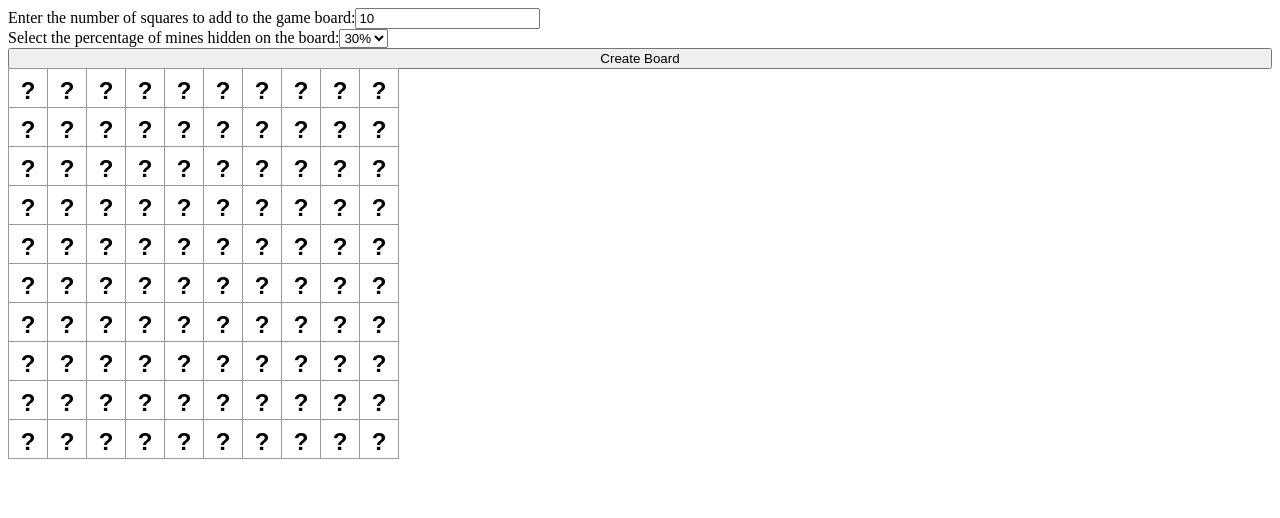
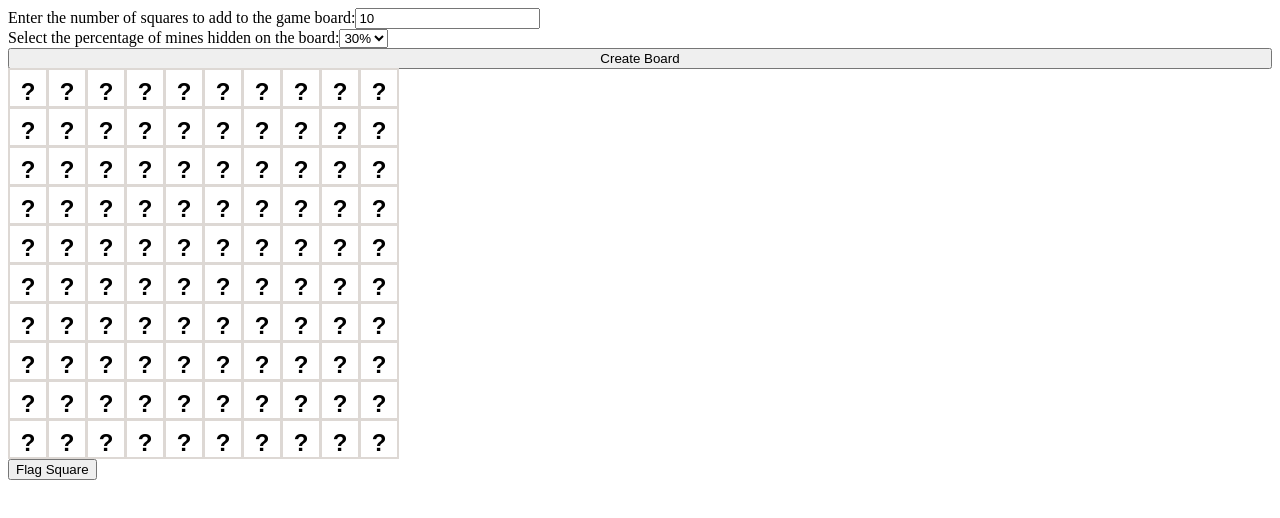
Before and after one commit to zcallanan/React-App-Sweeper, a React (Create React App) app: page / in a window 1280 px wide. Both pictures are taken after a click on the button "Create Board". Shown: the top 518 px of the page. Built offline with nearby package versions, Linux system fonts and the light colour scheme.

Commit message:
Clicking on an empty square checks other neighbors. Flag marking added. Disable button after click.

```diff
--- a/src/components/App.js
+++ b/src/components/App.js
@@ -1,12 +1,16 @@
 import React from 'react';
 import Form from './Form';
 import Row from './Row';
-import { randomIntFromInterval } from '../helpers'
+import Flag from './Flag';
+import { randomIntFromInterval } from '../helpers';
 
 class App extends React.Component {
   // Initialize state
   state = {
-    options: {},
+    options: {
+      size: 0,
+      difficulty: 0
+    },
     bombPercentage: {
       0: "10%",
       1: "20%",
@@ -15,7 +19,8 @@ class App extends React.Component {
       4: "60%",
       5: "75%"
     },
-    squares: {}
+    squares: {},
+    flag: false
   }
 
   // Save Player's game board options
@@ -27,6 +32,16 @@ class App extends React.Component {
     options["difficulty"] = parseInt(difficulty);
     // 3. SetState
     this.setState({ options });
+  }
+
+  onFlagClick = e => {
+    e.preventDefault();
+    // 1. Get state of flag
+    let flag = this.state.flag;
+    // 2. Change flag setting
+    flag = !flag;
+    // 3. Save change
+    this.setState({ flag })
   }
 
   // Generate initial squares state
@@ -52,15 +67,41 @@ class App extends React.Component {
     setTimeout(() => this.setBombs(), 400);
   }
 
-  onSquareClick = squareKey => {
+  checkNeighbors = (squareKey, squares) => {
+    squares[squareKey]['neighbors'].forEach(neighbor => {
+      if (squares[neighbor]['adjacentBombCount'] > 0 && !squares[neighbor]['clicked'] && !squares[neighbor]['hint']) {
+        // If a neighbor has an adjacent bomb, hasn't been clicked or had its hint revealed, then reveal its hint
+        squares[neighbor]['hint'] = true;
+      } else if (squares[neighbor]['adjacentBombCount'] === 0 && !squares[neighbor]['bomb'] && !squares[neighbor]['clicked'] && !squares[neighbor]['hint']) {
+        // If a neighbor has no adjacent bombs, isn't a bomb, has no revealed hint or been clicked, then mark as clicked and check its neighbors
+        squares[neighbor]['clicked'] = true;
+        this.checkNeighbors(neighbor, squares);
+      }
+    })
+    return;
+  }
+
+  onSquareClick = (squareKey, e) => {
     // 1. Copy state
     const squares = { ...this.state.squares };
+    const flag = this.state.flag;
     // 2. Update square
-    squares[squareKey]['clicked'] = true;
-    // If squares[squareKey]['adjacentBombCount'] === 0 && !squares[squareKey]['bomb']
-      // Then iterate through all of its neighbors to check if
-        // a. Those have no adjacentBombCount, if so, check all its neighbors and so on (recursively)
-        // b. If neighbor has an adjacentBombCount, then set hint to true
+    if (flag) {
+      // If marking a flag is active, then mark only that square and then save to state
+      squares[squareKey]['marked'] = !squares[squareKey]['marked'];
+    } else {
+      // If not marking a flag, then mark as clicked and evaluate
+      squares[squareKey]['clicked'] = true;
+      // e.currentTarget.setAttribute("disabled", "")
+      if (squares[squareKey]['adjacentBombCount'] > 0 && !squares[squareKey]['bomb']) {
+        // Click on a square with an adjacent bomb, reveal its hint
+        squares[squareKey]['hint'] = true;
+      }
+      if (!squares[squareKey]['bomb']) {
+        // Check neighbors to determine whether to click them or show their hint. Those with hints CAN be bombs
+        this.checkNeighbors(squareKey, squares);
+      }
+    }
     // 3. Save state
     this.setState({ squares });
   }
@@ -178,6 +219,7 @@ class App extends React.Component {
           percentages={this.state.bombPercentage}
         />
         {rows}
+        <Flag onFlagClick={this.onFlagClick}/>
       </div>
     )
   }
--- /dev/null
+++ b/src/components/Flag.js
@@ -0,0 +1,17 @@
+import React from 'react';
+
+class Flag extends React.Component {
+  render() {
+    return (
+      <div>
+        <form onSubmit={this.props.onFlagClick}>
+          <button>Flag Square</button>
+        </form>
+      </div>
+
+    )
+  }
+
+}
+
+export default Flag;
--- a/src/components/Square.js
+++ b/src/components/Square.js
@@ -8,26 +8,51 @@ class Square extends React.Component {
     const bomb = squareState.bomb;
     const clicked = squareState.clicked;
     const hint = squareState.hint;
+    const marked = squareState.marked;
     if (bomb && clicked) {
+      // If it's a bomb and clicked, show the bomb
       return (
         <div >
-          <img className="bomb-image" src="/images/bomb.png" alt="bomb"/>
+          <img className="image" src="/images/bomb.png" alt="B"/>
         </div>)
-    } else if (!bomb && adjacentBombCount > 0 && (hint || clicked)) {
+    } else if (marked && !clicked) {
       return (
-        <span className={`${adjacentBombCount}-neighbors`}>{adjacentBombCount}</span>
+        <img className="image" src="/images/flag.png" alt="F"/>
       )
-    } else if (!bomb && adjacentBombCount === 0 && clicked) {
+    } else if (hint && !clicked) {
+      // If it has an adjacent bomb, has not been clicked, hint is true, show the hint
+      return (
+        <p className={`neighbors-${adjacentBombCount}`}>{adjacentBombCount}</p>
+      )
+    } else if (!bomb && clicked) {
+      // Not a bomb, has been clicked
       return;
     }
-    return "?"
+    return "?";
+  }
+
+  generateButton = () => {
+    // Disable the button if it's been clicked
+    if (this.props.squareState.clicked) {
+      return (
+        <button className="square" disabled>
+          {this.renderSquare()}
+        </button>
+      );
+    }
+    // Return initial functional button
+    return (
+      <button className="square" onClick={(e) => { this.props.onSquareClick(this.props.square, e)}}>
+        {this.renderSquare()}
+      </button>
+    );
   }
 
   render() {
     return (
-      <button className="square" onClick={() => this.props.onSquareClick(this.props.square)}>
-        {this.renderSquare()}
-      </button>
+      <div>
+        {this.generateButton()}
+      </div>
     );
   }
 
--- a/src/css/style.css
+++ b/src/css/style.css
@@ -1,6 +1,7 @@
 .square {
   background: #fff;
-  border: 1px solid #999;
+  border: 2px solid rgb(221,216,212);
+  box-sizing: border-box;
   float: left;
   font-size: 24px;
   font-weight: bold;
@@ -11,7 +12,17 @@
   padding: 2px;
   text-align: center;
   width: 40px;
-  display: table-cell;
+  transition: all 0.3s ease-in-out;
+}
+
+.square:not([disabled]):hover{
+  transition: all 0.3s ease-in-out;
+  background-color: rgb(220,220,220);
+  transform: translate(10%, 10%);
+}
+
+.square:focus{
+  outline: none;
 }
 
 .game-board {
@@ -28,9 +39,63 @@
   flex-direction: column;
 }
 
-.bomb-image {
+.image {
   width: 100%;
   height: 100%;
   object-fit: cover;
   overflow: hidden;
 }
+
+.neighbors-1 {
+  color: rgb(34,66,252);
+  margin-block-start: 0px;
+  margin-block-end: 0px;
+}
+
+.neighbors-1 {
+  color: rgb(34,66,252);
+  margin-block-start: 0px;
+  margin-block-end: 0px;
+}
+
+.neighbors-2 {
+  color: rgb(65,120,29);
+  margin-block-start: 0px;
+  margin-block-end: 0px;
+}
+
+.neighbors-3 {
+  color: rgb(216,68,33);
+  margin-block-start: 0px;
+  margin-block-end: 0px;
+}
+
+.neighbors-4 {
+  color: rgb(10,26,133);
+  margin-block-start: 0px;
+  margin-block-end: 0px;
+}
+
+.neighbors-5 {
+  color: rgb(101,17,9);
+  margin-block-start: 0px;
+  margin-block-end: 0px;
+}
+
+.neighbors-6 {
+  color: rgb(65,120,29);
+  margin-block-start: 0px;
+  margin-block-end: 0px;
+}
+
+.neighbors-7 {
+  color: rgb(65,120,29);
+  margin-block-start: 0px;
+  margin-block-end: 0px;
+}
+
+.neighbors-8 {
+  color: rgb(162,162,162);
+  margin-block-start: 0px;
+  margin-block-end: 0px;
+}
```
Also changed, not shown: public/images/flag.png (added).
